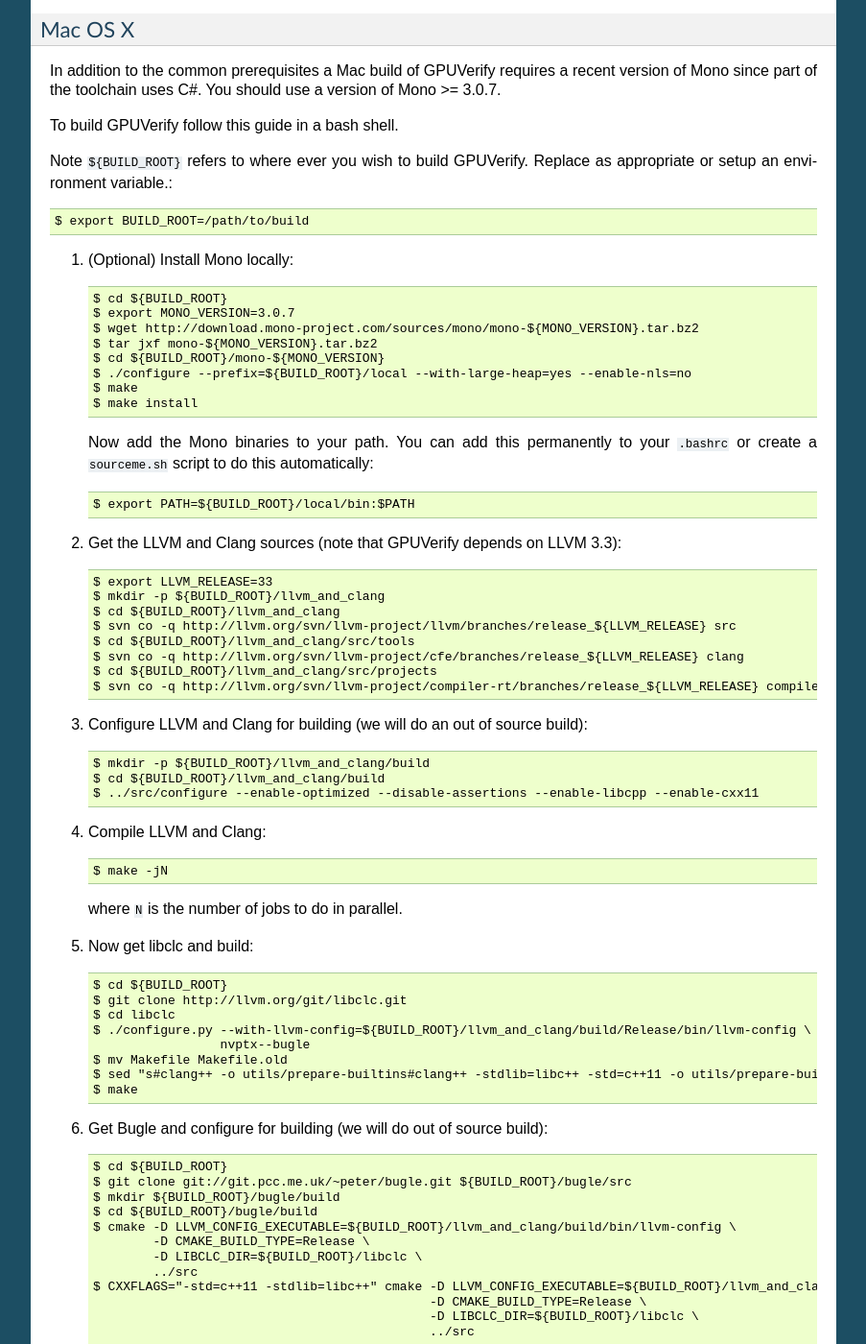
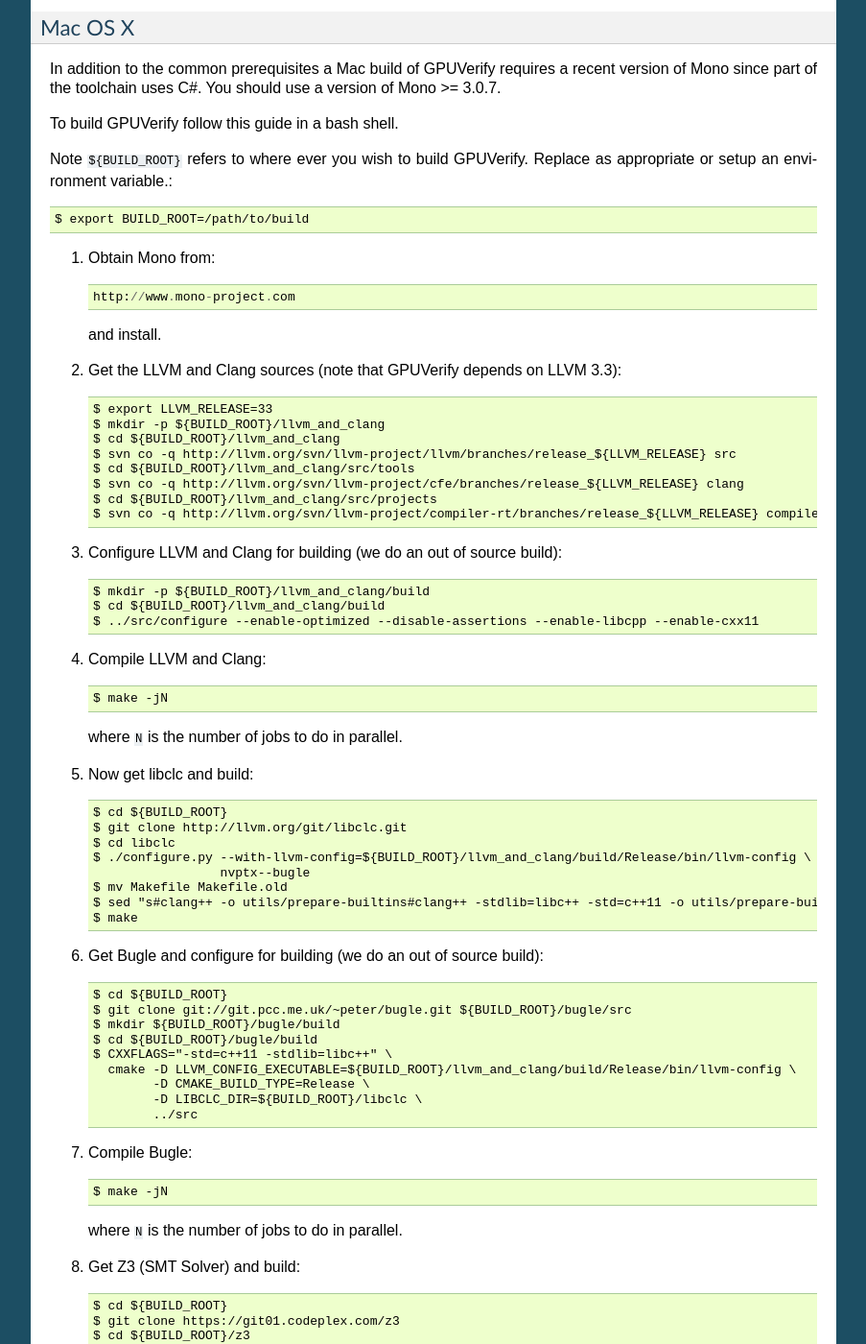
Before and after one commit to mc-imperial/gpuverify, a Sphinx documentation site: the page built from Documentation/developer_guide.rst, in a window 1280 px wide and 1400 px high, scrolled down 3486 px. Shown: the whole window at 96% size, without its empty margins (198-1101 px from the left). Built offline with Sphinx 7.4.7, drawn with Linux system fonts in a browser that asks for light colours; formulas are drawn with MathJax 3; some of the changed text lies outside the part shown.

Commit message:
Fix and simplify OS X instructions
Also fix some small language issues

```diff
--- a/Documentation/developer_guide.rst
+++ b/Documentation/developer_guide.rst
@@ -36,7 +36,7 @@
   Code blocks must start and end with a blank line and code blocks must be
   further indented from the list text.
 
-#. (Optional) Install Mono locally::
+#. Install Mono::
 
      $ cd ${BUILD_ROOT}
      $ export MONO_VERSION=3.0.7
@@ -47,7 +47,7 @@
      $ make
      $ make install
 
-   Now add the Mono binaries to your path. You can add this permanently to
+   Add the Mono binaries to your path. You can add this permanently to
    your ``.bashrc`` or create a ``sourceme.sh`` script to do this automatically::
 
      $ export PATH=${BUILD_ROOT}/local/bin:$PATH
@@ -63,7 +63,7 @@
      $ cd ${BUILD_ROOT}/llvm_and_clang/src/projects
      $ svn co -q http://llvm.org/svn/llvm-project/compiler-rt/branches/release_${LLVM_RELEASE} compiler-rt
 
-#. Configure LLVM and Clang for building (we will do an out of source build)::
+#. Configure LLVM and Clang for building (we do an out of source build)::
 
      $ mkdir -p ${BUILD_ROOT}/llvm_and_clang/build
      $ cd ${BUILD_ROOT}/llvm_and_clang/build
@@ -89,7 +89,7 @@
                       nvptx--bugle
      $ make
 
-#. Get Bugle and configure for building (we will do out of source build)::
+#. Get Bugle and configure for building (we do an out of source build)::
 
      $ cd ${BUILD_ROOT}
      $ git clone git://git.pcc.me.uk/~peter/bugle.git ${BUILD_ROOT}/bugle/src
@@ -217,21 +217,11 @@
 
      $ export BUILD_ROOT=/path/to/build
 
-#. (Optional) Install Mono locally::
+#. Obtain Mono from::
 
-     $ cd ${BUILD_ROOT}
-     $ export MONO_VERSION=3.0.7
-     $ wget http://download.mono-project.com/sources/mono/mono-${MONO_VERSION}.tar.bz2
-     $ tar jxf mono-${MONO_VERSION}.tar.bz2
-     $ cd ${BUILD_ROOT}/mono-${MONO_VERSION}
-     $ ./configure --prefix=${BUILD_ROOT}/local --with-large-heap=yes --enable-nls=no
-     $ make
-     $ make install
+     http://www.mono-project.com
 
-   Now add the Mono binaries to your path. You can add this permanently to
-   your ``.bashrc`` or create a ``sourceme.sh`` script to do this automatically::
-
-     $ export PATH=${BUILD_ROOT}/local/bin:$PATH
+   and install.
 
 #. Get the LLVM and Clang sources (note that GPUVerify depends on LLVM 3.3)::
 
@@ -244,7 +234,7 @@
      $ cd ${BUILD_ROOT}/llvm_and_clang/src/projects
      $ svn co -q http://llvm.org/svn/llvm-project/compiler-rt/branches/release_${LLVM_RELEASE} compiler-rt
 
-#. Configure LLVM and Clang for building (we will do an out of source build)::
+#. Configure LLVM and Clang for building (we do an out of source build)::
 
      $ mkdir -p ${BUILD_ROOT}/llvm_and_clang/build
      $ cd ${BUILD_ROOT}/llvm_and_clang/build
@@ -267,20 +257,17 @@
      $ sed "s#clang++ -o utils/prepare-builtins#clang++ -stdlib=libc++ -std=c++11 -o utils/prepare-builtins#" Makefile.old > Makefile
      $ make
 
-#. Get Bugle and configure for building (we will do out of source build)::
+#. Get Bugle and configure for building (we do an out of source build)::
 
      $ cd ${BUILD_ROOT}
      $ git clone git://git.pcc.me.uk/~peter/bugle.git ${BUILD_ROOT}/bugle/src
      $ mkdir ${BUILD_ROOT}/bugle/build
      $ cd ${BUILD_ROOT}/bugle/build
-     $ cmake -D LLVM_CONFIG_EXECUTABLE=${BUILD_ROOT}/llvm_and_clang/build/bin/llvm-config \
+     $ CXXFLAGS="-std=c++11 -stdlib=libc++" \
+       cmake -D LLVM_CONFIG_EXECUTABLE=${BUILD_ROOT}/llvm_and_clang/build/Release/bin/llvm-config \
              -D CMAKE_BUILD_TYPE=Release \
              -D LIBCLC_DIR=${BUILD_ROOT}/libclc \
              ../src
-     $ CXXFLAGS="-std=c++11 -stdlib=libc++" cmake -D LLVM_CONFIG_EXECUTABLE=${BUILD_ROOT}/llvm_and_clang/build/Release/bin/llvm-config \
-                                                  -D CMAKE_BUILD_TYPE=Release \
-                                                  -D LIBCLC_DIR=${BUILD_ROOT}/libclc \
-                                                  ../src
 
 #. Compile Bugle::
 
@@ -362,9 +349,6 @@
       #The path to the directory containing z3.exe
       z3BinDir = rootDir + "/z3/build"
 
-      #The path to the directory containing cvc4.exe
-      cvc4BinDir = None
-
 #. (Optional) Build the documentation. This requires the Sphinx python module,
    which you can install using ``easy_install``.::
 
@@ -430,7 +414,7 @@
       > cd ${BUILD_ROOT}\llvm_and_clang\src\projects
       > svn co -q http://llvm.org/svn/llvm-project/compiler-rt/branches/release_$LLVM_RELEASE compiler-rt
 
-#. Configure LLVM and Clang for building (we will do an out of source build)::
+#. Configure LLVM and Clang for building (we do an out of source build)::
 
       > mkdir ${BUILD_ROOT}\llvm_and_clang\build
       > cd ${BUILD_ROOT}\llvm_and_clang\build
@@ -451,7 +435,7 @@
       > $dest  = $shell.namespace("${BUILD_ROOT}")
       > $dest.Copyhere($zip.items(), 0x14)
 
-#. Get Bugle and configure for building (we will do out of source build)::
+#. Get Bugle and configure for building (we do an out of source build)::
 
       > cd ${BUILD_ROOT}
       > git clone git://git.pcc.me.uk/~peter/bugle.git ${BUILD_ROOT}\bugle\src
```
